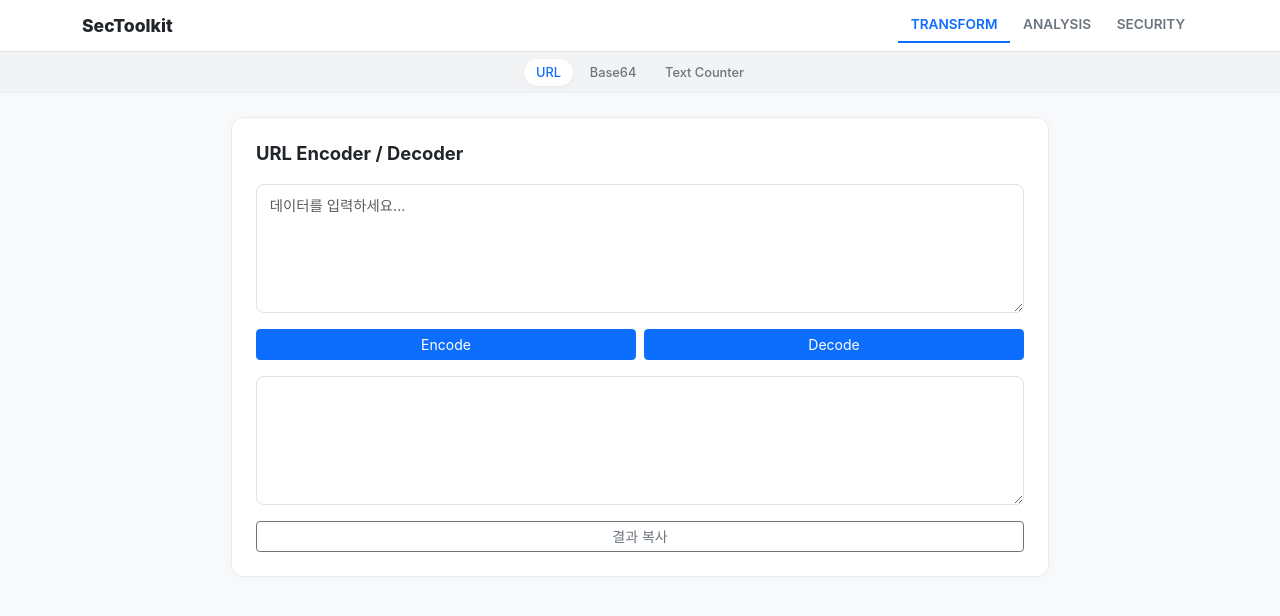
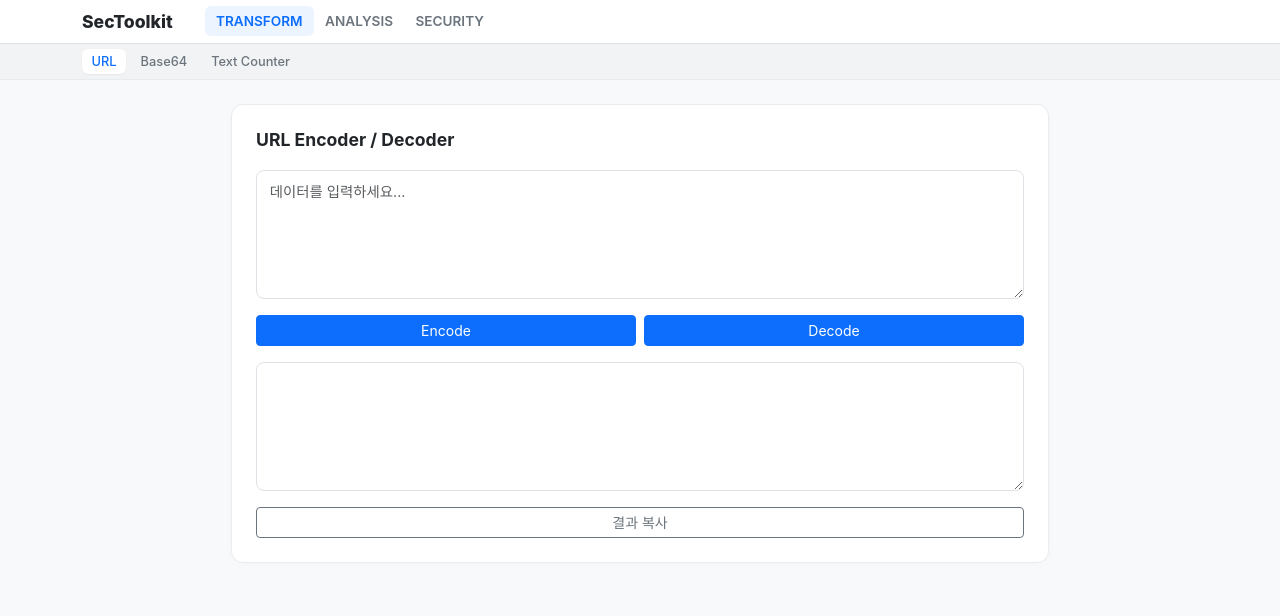
Before and after one commit to khunseop/SecToolkit, a FastAPI app: page / in a window 1280 px wide. Shown: the top 616 px of the page. Run offline with FastAPI, Linux system fonts and the light colour scheme; some libraries are stand-ins or nearby versions.

Commit message:
style: align navigation to left and remove underline effect

```diff
--- a/templates/index.html
+++ b/templates/index.html
@@ -23,11 +23,11 @@
             padding-bottom: 30px;
         }
 
-        /* Compact Header */
+        /* Compact Header - Left Aligned */
         .header-nav {
             background-color: var(--card-bg);
             border-bottom: 1px solid #dee2e6;
-            padding: 0.5rem 0;
+            padding: 0.4rem 0;
             position: sticky;
             top: 0;
             z-index: 1000;
@@ -35,8 +35,9 @@
 
         .header-container {
             display: flex;
-            justify-content: space-between;
+            justify-content: flex-start;
             align-items: center;
+            gap: 2rem;
         }
 
         .brand-name {
@@ -44,6 +45,7 @@
             font-size: 1.1rem;
             margin: 0;
             color: var(--text-main);
+            white-space: nowrap;
         }
 
         .main-nav .nav-link {
@@ -51,38 +53,45 @@
             font-weight: 600;
             font-size: 0.85rem;
             text-transform: uppercase;
-            padding: 0.4rem 0.8rem;
+            padding: 0.3rem 0.7rem;
             cursor: pointer;
-            border-bottom: 2px solid transparent;
+            border-bottom: none !important; /* No underline */
+            border-radius: 6px;
+            transition: all 0.2s;
         }
 
         .main-nav .nav-link.active {
-            color: var(--primary-color);
-            border-bottom: 2px solid var(--primary-color);
+            color: var(--primary-color) !important;
+            background-color: rgba(13, 110, 253, 0.08);
         }
 
-        /* Sub Navigation */
+        /* Sub Navigation - Left Aligned */
         .sub-nav-container {
             background-color: var(--sub-nav-bg);
-            padding: 0.4rem 0;
+            padding: 0.3rem 0;
             border-bottom: 1px solid #e9ecef;
+        }
+
+        .sub-nav {
+            justify-content: flex-start !important;
         }
 
         .sub-nav .nav-link {
             color: var(--text-muted);
             font-size: 0.8rem;
             font-weight: 500;
-            padding: 0.25rem 0.75rem;
-            margin: 0 0.15rem;
-            border-radius: 15px;
+            padding: 0.2rem 0.6rem;
+            margin-right: 0.3rem;
+            border-radius: 6px;
             cursor: pointer;
             white-space: nowrap;
+            border-bottom: none !important; /* No underline */
         }
 
         .sub-nav .nav-link.active {
             background-color: var(--card-bg);
-            color: var(--primary-color);
-            box-shadow: 0 1px 3px rgba(0,0,0,0.05);
+            color: var(--primary-color) !important;
+            box-shadow: 0 1px 2px rgba(0,0,0,0.05);
         }
 
         /* Main Content */
@@ -101,10 +110,10 @@
         }
 
         .content-section { display: none; }
-        .content-section.active { display: block; animation: fadeIn 0.2s ease-out; }
+        .content-section.active { display: block; animation: fadeIn 0.15s ease-out; }
 
         @keyframes fadeIn {
-            from { opacity: 0; transform: translateY(5px); }
+            from { opacity: 0; transform: translateY(3px); }
             to { opacity: 1; transform: translateY(0); }
         }
 
@@ -115,12 +124,13 @@
             font-size: 0.9rem;
         }
 
-        h4 { font-size: 1.15rem; margin-bottom: 1.25rem; }
+        h4 { font-size: 1.1rem; margin-bottom: 1.25rem; font-weight: 700; }
 
         /* Mobile */
         @media (max-width: 768px) {
-            .header-container { flex-direction: column; gap: 0.5rem; }
-            .sub-nav { overflow-x: auto; flex-wrap: nowrap; justify-content: flex-start !important; }
+            .header-container { gap: 1rem; }
+            .brand-name { font-size: 1rem; }
+            .sub-nav { overflow-x: auto; flex-wrap: nowrap; }
             .main-container { margin: 1rem auto; }
         }
     </style>
@@ -139,17 +149,17 @@
 
     <div class="sub-nav-container">
         <div class="container">
-            <nav class="nav sub-nav justify-content-center" id="sub-transform">
+            <nav class="nav sub-nav" id="sub-transform">
                 <a class="nav-link active" onclick="showTool('url')" id="tool-url">URL</a>
                 <a class="nav-link" onclick="showTool('base64')" id="tool-base64">Base64</a>
                 <a class="nav-link" onclick="showTool('counter')" id="tool-counter">Text Counter</a>
             </nav>
-            <nav class="nav sub-nav justify-content-center d-none" id="sub-analysis">
+            <nav class="nav sub-nav d-none" id="sub-analysis">
                 <a class="nav-link" onclick="showTool('converter')" id="tool-converter">Unit Converter</a>
                 <a class="nav-link" onclick="showTool('beautifier')" id="tool-beautifier">JSON Beautifier</a>
                 <a class="nav-link" onclick="showTool('har')" id="tool-har">HAR Extractor</a>
             </nav>
-            <nav class="nav sub-nav justify-content-center d-none" id="sub-security">
+            <nav class="nav sub-nav d-none" id="sub-security">
                 <a class="nav-link" onclick="showTool('placeholder')" id="tool-placeholder">Coming Soon</a>
             </nav>
         </div>
@@ -217,11 +227,11 @@
 
         <!-- Analysis Tools -->
         <div id="view-converter" class="content-section">
-            <div class="tool-card text-center">
+            <div class="tool-card">
                 <h4 class="fw-bold">Network Unit Converter</h4>
                 <div class="row align-items-center g-3">
                     <div class="col-5"><input type="number" class="form-control text-center" id="mbpsInput" oninput="convert('mbps')" placeholder="Mbps"></div>
-                    <div class="col-2 text-muted">⇄</div>
+                    <div class="col-2 text-muted text-center">⇄</div>
                     <div class="col-5"><input type="number" class="form-control text-center" id="mbsInput" oninput="convert('mbs')" placeholder="MB/s"></div>
                 </div>
             </div>
```
